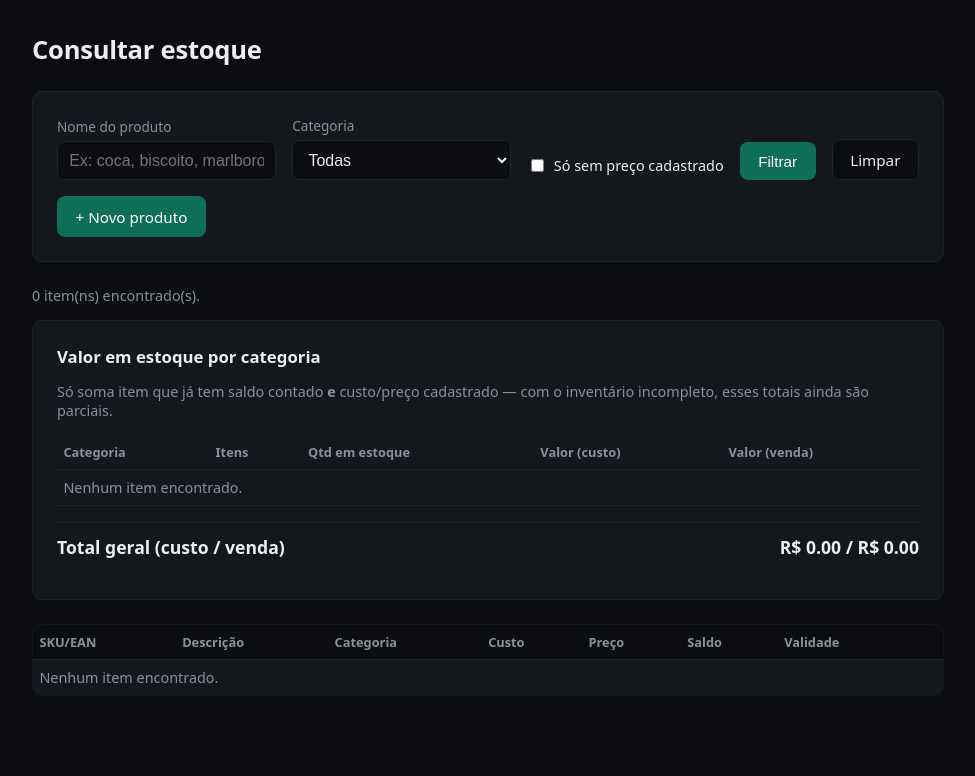
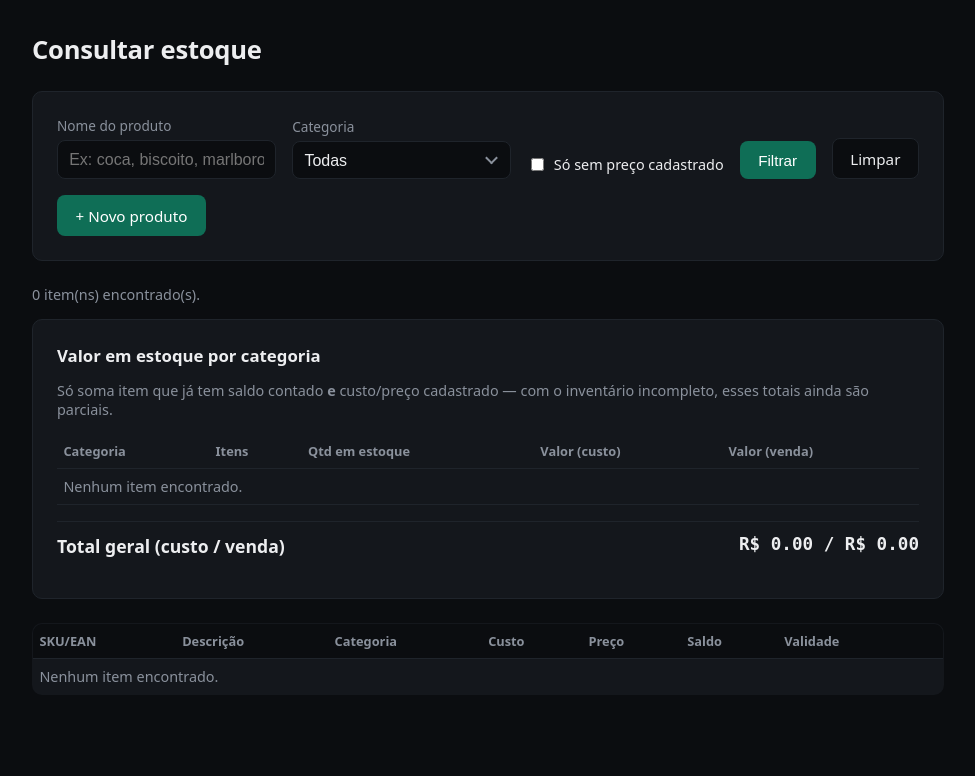
Before and after one commit to xandzin/fluxu, a Flask app: page /estoque in a window 1280 px wide. Shown: the part 60-836 px from the top of the page, without its empty margins (152-1127 px from the left). After the commit the page ends 742 px from the top, so only its background shows below. Run offline with Flask 3, Linux system fonts and the light colour scheme; the visitor is signed in with stand-in values (Sample User, id 1); data that the repository does not hold is empty.

Commit message:
Estende redesign (mono, select customizado, estado vazio) para as telas restantes

```diff
--- a/static/compras.js
+++ b/static/compras.js
@@ -158,8 +158,8 @@
             <td>${data}</td>
             <td>${escapeHtml(item.descricao)}</td>
             <td>${escapeHtml(fornecedor || "—")}</td>
-            <td>${item.quantidade}</td>
-            <td>${formatarReal(item.custo_unitario)}</td>
+            <td class="mono">${item.quantidade}</td>
+            <td class="mono">${formatarReal(item.custo_unitario)}</td>
             <td>${escapeHtml(notaFiscal || "—")}</td>
         `;
         historicoCorpo.insertBefore(tr, historicoCorpo.firstChild);
--- a/static/inventario.js
+++ b/static/inventario.js
@@ -147,9 +147,9 @@
         const tr = document.createElement("tr");
         tr.innerHTML = `
             <td>${escapeHtml(item.descricao)}</td>
-            <td>${anterior != null ? formatarNumero(anterior) : "sem contagem"}</td>
-            <td>${formatarNumero(item.saldo_contado)}</td>
-            <td>${diferenca != null ? (diferenca > 0 ? "+" : "") + formatarNumero(diferenca) : "—"}</td>
+            <td class="mono">${anterior != null ? formatarNumero(anterior) : "sem contagem"}</td>
+            <td class="mono">${formatarNumero(item.saldo_contado)}</td>
+            <td class="mono">${diferenca != null ? (diferenca > 0 ? "+" : "") + formatarNumero(diferenca) : "—"}</td>
         `;
         tabelaCorpo.insertBefore(tr, tabelaCorpo.firstChild);
     }
--- a/static/style.css
+++ b/static/style.css
@@ -147,7 +147,7 @@ label {
     margin-bottom: 0.3rem;
 }
 
-input[type="text"], input[type="number"], input[type="password"], select {
+input[type="text"], input[type="number"], input[type="password"], input[type="date"], select {
     width: 100%;
     padding: 0.6rem 0.7rem;
     border: 1px solid var(--card-borda);
@@ -161,6 +161,12 @@ input:focus, select:focus {
     outline: 2px solid var(--primaria);
     outline-offset: 1px;
 }
+
+input[type="date"]::-webkit-calendar-picker-indicator {
+    filter: invert(1);
+    opacity: 0.7;
+}
+input[type="date"]::-webkit-calendar-picker-indicator:hover { opacity: 1; }
 
 /* Numeros, precos, SKU/codigo de barras — fonte de caixa registradora */
 .mono {
@@ -300,6 +306,8 @@ table th { color: var(--muted); font-weight: 600; font-size: 0.8rem; }
 table.tabela-historico { width: 100%; }
 
 .acoes { display: flex; gap: 0.6rem; align-items: center; white-space: nowrap; }
+.acoes a { color: var(--primaria); text-decoration: none; font-size: 0.85rem; }
+.acoes a:hover { text-decoration: underline; }
 .form-inline { display: inline; margin: 0; }
 .link-perigo {
     background: none;
--- a/templates/compra_editar.html
+++ b/templates/compra_editar.html
@@ -12,11 +12,11 @@
     <div class="grade-2">
         <div class="campo">
             <label for="quantidade">Quantidade</label>
-            <input id="quantidade" name="quantidade" type="number" step="any" min="0.0001" value="{{ valores.quantidade }}" required>
+            <input id="quantidade" name="quantidade" type="number" step="any" min="0.0001" value="{{ valores.quantidade }}" required class="mono">
         </div>
         <div class="campo">
             <label for="custo_unitario">Custo unitário (R$)</label>
-            <input id="custo_unitario" name="custo_unitario" type="number" step="0.01" min="0" value="{{ valores.custo_unitario }}" required>
+            <input id="custo_unitario" name="custo_unitario" type="number" step="0.01" min="0" value="{{ valores.custo_unitario }}" required class="mono">
         </div>
     </div>
     <div class="grade-2">
--- a/templates/dashboard.html
+++ b/templates/dashboard.html
@@ -11,7 +11,7 @@
             <tr><td>Produtos cadastrados</td><td>{{ stats.produtos }}</td></tr>
             <tr><td>Vendas registradas (histórico total)</td><td>{{ stats.vendas }}</td></tr>
             <tr><td>Compras registradas (histórico total)</td><td>{{ stats.compras }}</td></tr>
-            <tr><td>Faturamento acumulado</td><td>R$ {{ "%.2f"|format(stats.faturamento_total) }}</td></tr>
+            <tr><td>Faturamento acumulado</td><td class="mono">R$ {{ "%.2f"|format(stats.faturamento_total) }}</td></tr>
             <tr><td>Tamanho do banco</td><td>{{ tamanho_banco_mb }} MB</td></tr>
             <tr><td>Último backup encontrado</td><td>{{ ultimo_backup or "nenhum backup encontrado na pasta backups\\" }}</td></tr>
         </tbody>
--- a/templates/estoque.html
+++ b/templates/estoque.html
@@ -10,12 +10,14 @@
     </div>
     <div>
         <label for="categoria">Categoria</label>
+        <div class="select-wrap">
             <select id="categoria" name="categoria">
                 <option value="">Todas</option>
                 {% for c in categorias %}
                 <option value="{{ c }}" {% if c == categoria_sel %}selected{% endif %}>{{ c }}</option>
                 {% endfor %}
             </select>
+        </div>
     </div>
     <label class="checkbox-linha">
         <input type="checkbox" name="sem_preco" value="1" {% if sem_preco %}checked{% endif %}>
@@ -42,10 +44,10 @@
             {% for c in totais_categoria %}
             <tr>
                 <td>{{ c.categoria or "Sem categoria" }}</td>
-                <td>{{ c.itens }}</td>
-                <td>{{ c.qtd_total|round(2) }}</td>
-                <td>R$ {{ "%.2f"|format(c.valor_custo) }}</td>
-                <td>R$ {{ "%.2f"|format(c.valor_venda) }}</td>
+                <td class="mono">{{ c.itens }}</td>
+                <td class="mono">{{ c.qtd_total|round(2) }}</td>
+                <td class="mono">R$ {{ "%.2f"|format(c.valor_custo) }}</td>
+                <td class="mono">R$ {{ "%.2f"|format(c.valor_venda) }}</td>
             </tr>
             {% else %}
             <tr><td colspan="5" class="info">Nenhum item encontrado.</td></tr>
@@ -54,7 +56,7 @@
     </table>
     <div class="total-linha">
         <span>Total geral (custo / venda)</span>
-        <span>R$ {{ "%.2f"|format(total_geral.valor_custo) }} / R$ {{ "%.2f"|format(total_geral.valor_venda) }}</span>
+        <span class="mono">R$ {{ "%.2f"|format(total_geral.valor_custo) }} / R$ {{ "%.2f"|format(total_geral.valor_venda) }}</span>
     </div>
 </section>
 
@@ -74,12 +76,12 @@
     <tbody>
         {% for item in itens %}
         <tr class="{{ 'saldo-baixo' if item.saldo_atual is not none and item.saldo_atual <= 0 }}">
-            <td>{{ item.sku_ean }}</td>
+            <td class="mono">{{ item.sku_ean }}</td>
             <td>{{ item.descricao }}</td>
             <td>{{ item.categoria or "—" }}</td>
-            <td>{{ "R$ %.2f"|format(item.custo_unitario) if item.custo_unitario is not none else "—" }}</td>
-            <td>{{ "R$ %.2f"|format(item.preco_venda) if item.preco_venda is not none else "—" }}</td>
-            <td>{{ item.saldo_atual if item.saldo_atual is not none else "sem contagem" }}</td>
+            <td class="mono">{{ "R$ %.2f"|format(item.custo_unitario) if item.custo_unitario is not none else "—" }}</td>
+            <td class="mono">{{ "R$ %.2f"|format(item.preco_venda) if item.preco_venda is not none else "—" }}</td>
+            <td class="mono">{{ item.saldo_atual if item.saldo_atual is not none else "sem contagem" }}</td>
             <td>{{ item.validade or "—" }}</td>
             <td><a href="{{ url_for('produto_editar', sku=item.sku_ean) }}">editar</a></td>
         </tr>
--- a/templates/venda.html
+++ b/templates/venda.html
@@ -16,11 +16,11 @@
     <div class="linha">
         <div>
             <label for="quantidade">Quantidade</label>
-            <input id="quantidade" type="number" step="any" min="0.0001" value="1">
+            <input id="quantidade" type="number" step="any" min="0.0001" value="1" class="mono">
         </div>
         <div>
             <label for="preco">Preço unitário (R$)</label>
-            <input id="preco" type="number" step="0.01" min="0">
+            <input id="preco" type="number" step="0.01" min="0" class="mono">
         </div>
     </div>
     <div class="botoes">
--- a/templates/venda_editar.html
+++ b/templates/venda_editar.html
@@ -12,11 +12,11 @@
     <div class="grade-2">
         <div class="campo">
             <label for="quantidade">Quantidade</label>
-            <input id="quantidade" name="quantidade" type="number" step="any" min="0.0001" value="{{ valores.quantidade }}" required>
+            <input id="quantidade" name="quantidade" type="number" step="any" min="0.0001" value="{{ valores.quantidade }}" required class="mono">
         </div>
         <div class="campo">
             <label for="preco">Preço unitário (R$)</label>
-            <input id="preco" name="preco" type="number" step="0.01" min="0" value="{{ valores.preco }}" required>
+            <input id="preco" name="preco" type="number" step="0.01" min="0" value="{{ valores.preco }}" required class="mono">
         </div>
     </div>
     <div class="campo">
@@ -25,12 +25,14 @@
     </div>
     <div class="campo">
         <label for="forma_pagamento">Forma de pagamento</label>
+        <div class="select-wrap">
             <select id="forma_pagamento" name="forma_pagamento">
                 <option value="">Não informada</option>
                 {% for f in formas_pagamento %}
                 <option value="{{ f }}" {% if f == valores.forma_pagamento %}selected{% endif %}>{{ f }}</option>
                 {% endfor %}
             </select>
+        </div>
     </div>
     <p class="info">O saldo do estoque é ajustado automaticamente pela diferença entre a quantidade antiga e a nova.</p>
     <div class="botoes">
```
Also changed, not shown: templates/caixa.html (+10 -10 lines), templates/compras.html (+10 -6 lines), templates/historico.html (+6 -6 lines), templates/inventario.html (+8 -3 lines), templates/produto_form.html (+4 -4 lines), templates/relatorios.html (+6 -6 lines). Lines whose indentation alone changed are shown as unchanged.
